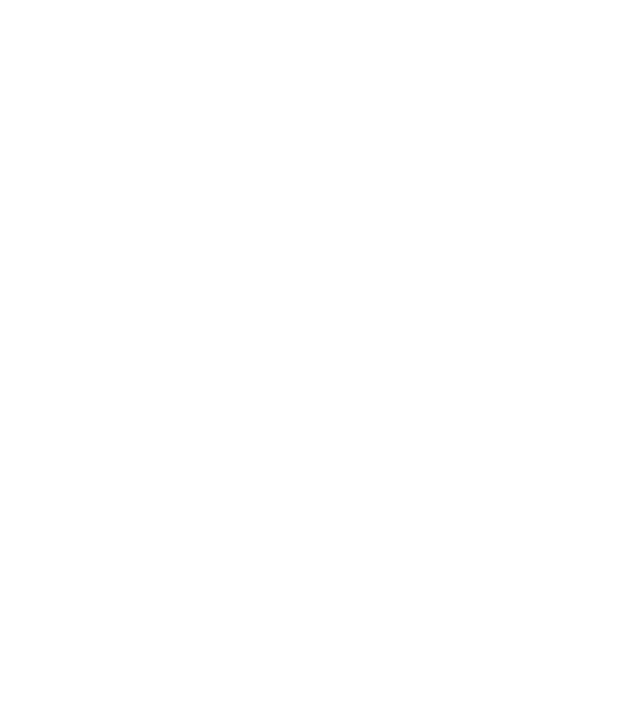
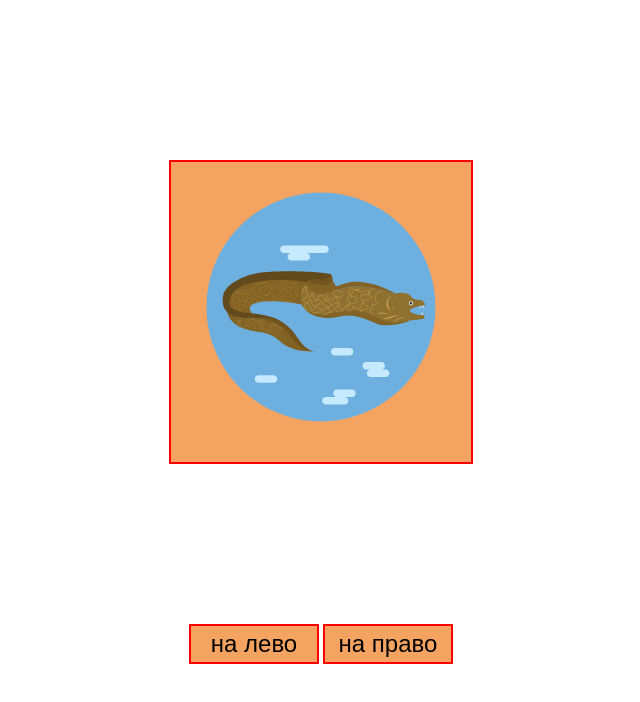
Before and after one commit to alimbaeva/fotoSlideGalaryGB, a plain HTML site: page index.html in a window 1280 px wide. Shown: the whole page, without its empty margins (319-959 px from the left). Drawn offline with Linux system fonts and the light colour scheme.

Commit message:
added codes

```diff
--- a/index.html
+++ b/index.html
@@ -5,11 +5,17 @@
     <meta charset="UTF-8">
     <meta http-equiv="X-UA-Compatible" content="IE=edge">
     <meta name="viewport" content="width=device-width, initial-scale=1.0">
-    <title>Document</title>
+    <title>фото</title>
+    <link rel="stylesheet" href="style.css">
 </head>
 
 <body>
-
+    <div class="container">
+        <div class="images"><img src="./img/ma_0.svg" alt=""></div>
+        <button id="left">на лево</button>
+        <button id="right">на право</button>
+    </div>
+    <script src="js.js"></script>
 </body>
 
 </html>
--- /dev/null
+++ b/js.js
@@ -0,0 +1,26 @@
+window.addEventListener('load', function () {
+
+    const btnLeft = this.document.querySelector('#left');
+    const btnRight = this.document.querySelector('#right');
+    const img = this.document.querySelector('img');
+
+    const fotoAddres = ['ma_0.svg', 'ma_1.svg', 'ma_2.svg', 'ma_3.svg'];
+
+    let i = 0;
+    function pasteFotoL() {
+        (i === fotoAddres.length - 1) ? i = 0 : i++;
+        img.src = './img/ma_' + i + '.svg';
+    };
+
+    function pasteFotoR() {
+        (i === 0) ? i = fotoAddres.length - 1 : i--;
+        img.src = './img/ma_' + i + '.svg';
+    };
+
+    btnLeft.addEventListener('click', pasteFotoL);
+    btnRight.addEventListener('click', pasteFotoR);
+
+
+
+
+})
--- /dev/null
+++ b/style.css
@@ -0,0 +1,28 @@
+.container {
+    width: 800px;
+    margin: 60px auto;
+    text-align: center;
+}
+
+.images {
+    margin: 160px auto;
+    width: 300px;
+    height: 300px;
+    border: 2px solid red;
+    background-color: sandybrown;
+    text-align: center;
+}
+
+img {
+    width: 230px;
+    margin-top: 30px;
+}
+
+button {
+    font-size: 24px;
+    width: 130px;
+    height: 40px;
+    border: 2px solid red;
+    background-color: sandybrown;
+    cursor: pointer;
+}
```
Also changed, not shown: img/ma_0.svg (added), img/ma_1.svg (added), img/ma_2.svg (added), img/ma_3.svg (added).
